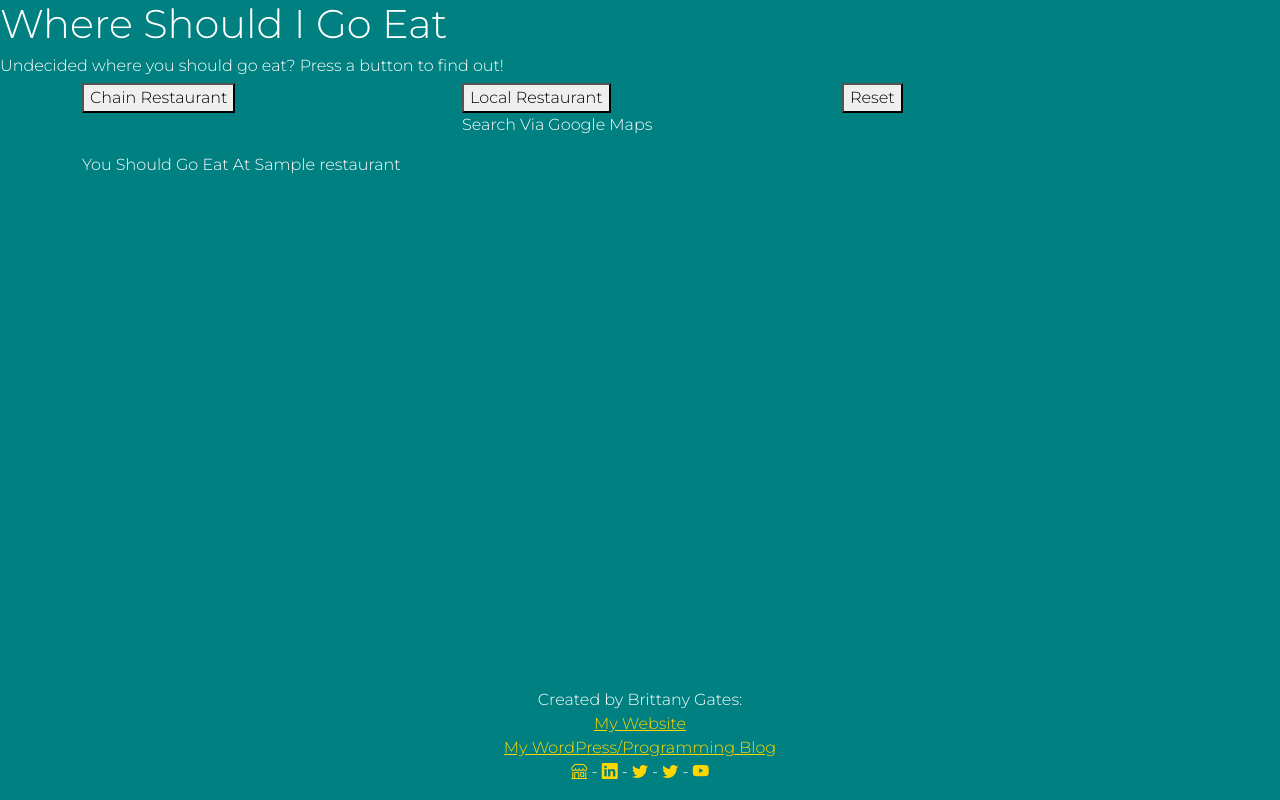
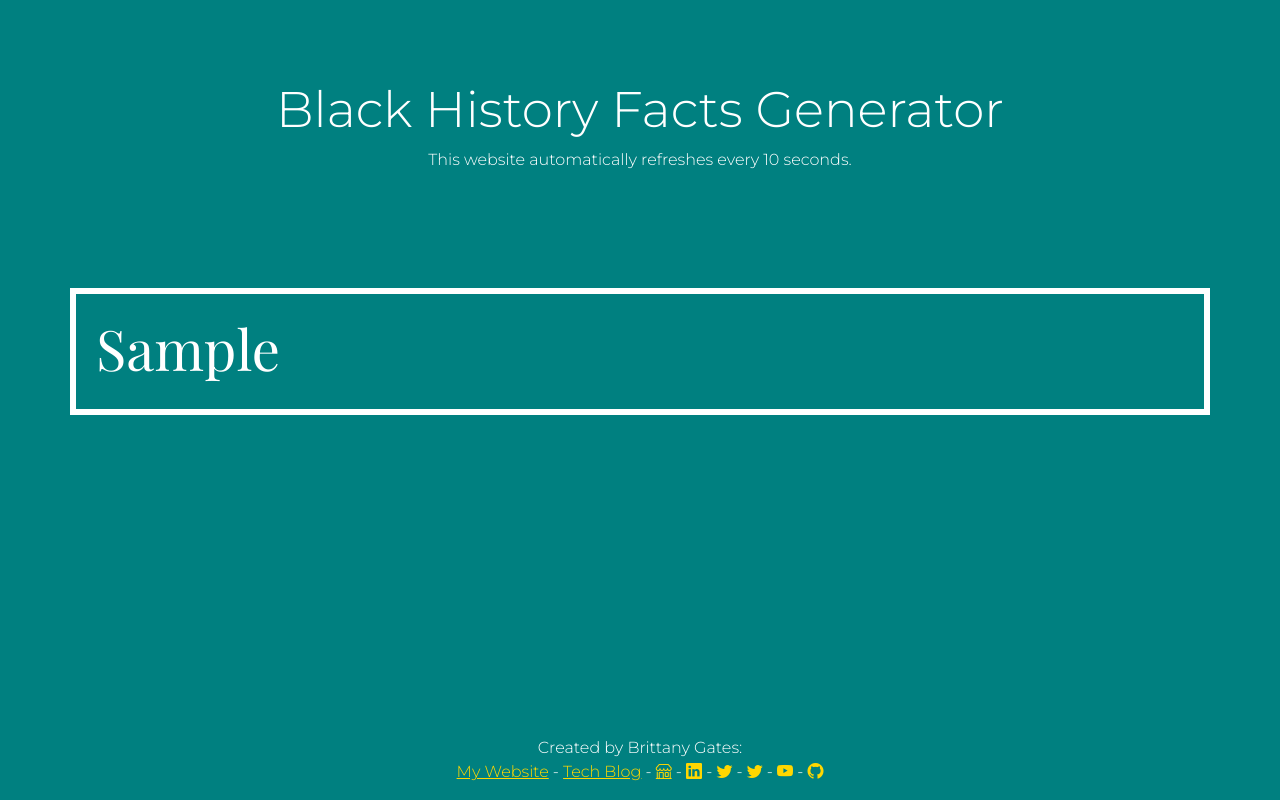
Before and after one commit to brittbot-bgates/where-should-i-go-eat, a Flask app: template templates/index.html in a window 1280 px wide. Run offline with Flask 2, Linux system fonts and the light colour scheme; the template is opened without the code that fills it: most values are stand-ins (such as "Sample title", 1, 10 or a date in 2020); parts of the project's set-up code (start-up, migrations or seed data) failed here and were passed over.

Commit message:
Added index.html
Added new index.html file that contains a new link for the footer.

```diff
--- a/templates/index.html
+++ b/templates/index.html
@@ -2,51 +2,42 @@
 <html lang="en" dir="ltr">
 <head>
   <meta charset="utf-8">
-  <meta name="description" content="If you're hungry and unsure of where to go, this app randomly tells you where to go eat with a click of a button.">
   <meta name="viewport" content="width=device-width, initial-scale=1, shrink-to-fit=no">
-  <title>Where Should I Go Eat?</title>
+  <meta name="description" content="This website automatically displays a random Black History fact every ten seconds.">
+  <meta http-equiv="refresh" content="10">
+  <title>Black History Facts Generator</title>
   <link href="https://cdn.jsdelivr.net/npm/bootstrap@5.1.1/dist/css/bootstrap.min.css" rel="stylesheet" integrity="sha384-F3w7mX95PdgyTmZZMECAngseQB83DfGTowi0iMjiWaeVhAn4FJkqJByhZMI3AhiU" crossorigin="anonymous">
   <link rel="stylesheet" href="https://cdn.jsdelivr.net/npm/bootstrap-icons@1.5.0/font/bootstrap-icons.css">
   <link rel="stylesheet" href="/static/css/index.css">
   <link rel="preconnect" href="https://fonts.googleapis.com">
   <link rel="preconnect" href="https://fonts.gstatic.com" crossorigin>
   <link href="https://fonts.googleapis.com/css2?family=Montserrat:wght@300&display=swap" rel="stylesheet">
+  <link href="https://fonts.googleapis.com/css2?family=Playfair+Display&display=swap" rel="stylesheet">
   <link rel="apple-touch-icon" sizes="180x180" href="/static/favicon/apple-touch-icon.png">
   <link rel="icon" type="image/png" sizes="32x32" href="/static/favicon/favicon-32x32.png">
   <link rel="icon" type="image/png" sizes="16x16" href="/static/favicon/favicon-16x16.png">
   <link rel="manifest" href="/static/favicon/site.webmanifest">
 </head>
 <body>
-  <div>
-    <h1 class="desktop-title mobile-small-title mobile-large-title">Where Should I Go Eat</h1>
-    <h2 class="desktop-subtitle mobile-small-subtitle mobile-large-subtitle">Undecided where you should go eat? Press a button to find out!</h2>
-  </div>
   <div class="container">
     <div class="row">
-      <div class="container">
-        <div class="row button-row">
-          <div class="col">
-            <form action="/" method="POST">
-              <button class="button" name="restaurant" type="submit" onclick="{{ restaurant }}">Chain Restaurant</button>
-            </form>
-          </div>
-          <div class="col">
-            <button class="button" name="google maps" type="submit" onclick=window.open("https://www.google.com/maps/search/?api=1&query=restaurants");>Local Restaurant</button>
-            <p class="desktop-local-restaurant mobile-small-local-restaurant mobile-large-local-restaurant">Search Via Google Maps</p>
-          </div>
-          <div class="col">
-            <button class="button" name="start-over" type="submit" onclick="location.href=location.href">Reset</button>
-          </div>
-          <p class="desktop-restaurant-result mobile-small-restaurant-result mobile-large-restaurant-result">You Should Go Eat At {{ restaurant }}</p>
-        </div>
+      <div class="intro">
+        <h1 class="desktop-h1 mobile-small-h1 mobile-large-h1">Black History Facts Generator</h1>
+
+        <p class="desktop-subtitle mobile-small-subtitle mobile-large-subtitle">This website automatically refreshes every 10 seconds.</p>
+      </div>
+
+      <div class="desktop-facts mobile-small-facts mobile-large-facts">
+        <h2 class="desktop-h2 mobile-small-h2 mobile-large-h2">{{ black_history_fact }}</h2>
+      </div>
+
+      <div class="col desktop-social-media mobile-small-social-media mobile-large-social-media">
+        <p>Created by Brittany Gates:<br><a href="https://www.brittanygates.me" title="My Blog" target="_blank">My Website</a> - <a href="https://brittbot.com/" title="Websites & Programming Talk" target="_blank">Tech Blog</a> - <a href="https://letsallmeat.com" title="My Online Store" target="_blank"><i class="bi bi-shop"></i></a> - <a href="https://www.linkedin.com/in/brittanygates/" title="My LinkedIn Profile" target="_blank"><i class="bi bi-linkedin"></i></a> - <a href="https://twitter.com/bgates_writer" title="Brittany's Twitter Profile" target="_blank"><i class="bi bi-twitter"></i></a> - <a href="https://twitter.com/brittbot_bgates" title="Brittbot Twitter Profile" target="_blank"><i class="bi bi-twitter"></i></a> - <a href="https://www.youtube.com/c/BrittanyGates" title="My YouTube Channel" target="_blank"><i class="bi bi-youtube"></i></a> - <a href="https://github.com/brittbot-bgates" title="My Github account" target="_blank"><i class="bi bi-github"></i></a></p>
+        <p></p>
       </div>
     </div>
   </div>
-  <div class="col desktop-social-media mobile-small-social-media mobile-large-social-media">
-    <p>Created by Brittany Gates:<br><a href="https://www.brittanygates.me" title="My Blog" target="_blank">My Website</a><br><a href="https://brittbot.com/" title="Websites & Programming Talk" target="_blank">My WordPress/Programming Blog</a><br><a href="https://letsallmeat.com" title="My Online Store" target="_blank"><i class="bi bi-shop"></i></a> - <a href="https://www.linkedin.com/in/brittanygates/" title="My LinkedIn Profile" target="_blank"><i class="bi bi-linkedin"></i></a> - <a href="https://twitter.com/bgates_writer" title="Brittany's Twitter Profile" target="_blank"><i class="bi bi-twitter"></i></a> - <a href="https://twitter.com/brittbot_bgates" title="Brittbot Twitter Profile" target="_blank"><i class="bi bi-twitter"></i></a> - <a href="https://www.youtube.com/c/BrittanyGates" title="My YouTube Channel" target="_blank"><i class="bi bi-youtube"></i></a></p>
-  </div>
 
   <script src="https://cdn.jsdelivr.net/npm/bootstrap@5.1.1/dist/js/bootstrap.bundle.min.js" integrity="sha384-/bQdsTh/da6pkI1MST/rWKFNjaCP5gBSY4sEBT38Q/9RBh9AH40zEOg7Hlq2THRZ" crossorigin="anonymous"></script>
-
 </body>
 </html>
```
